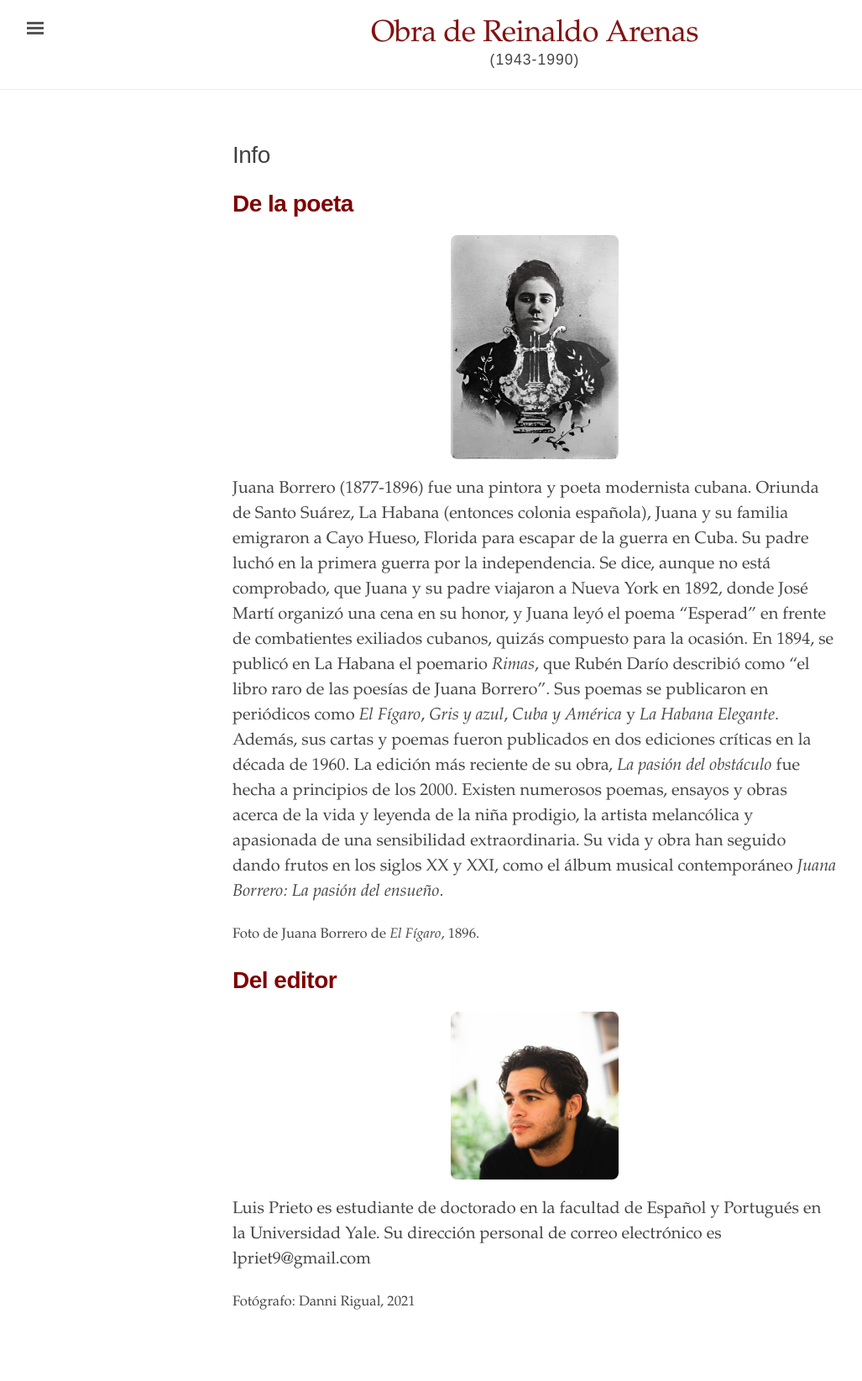
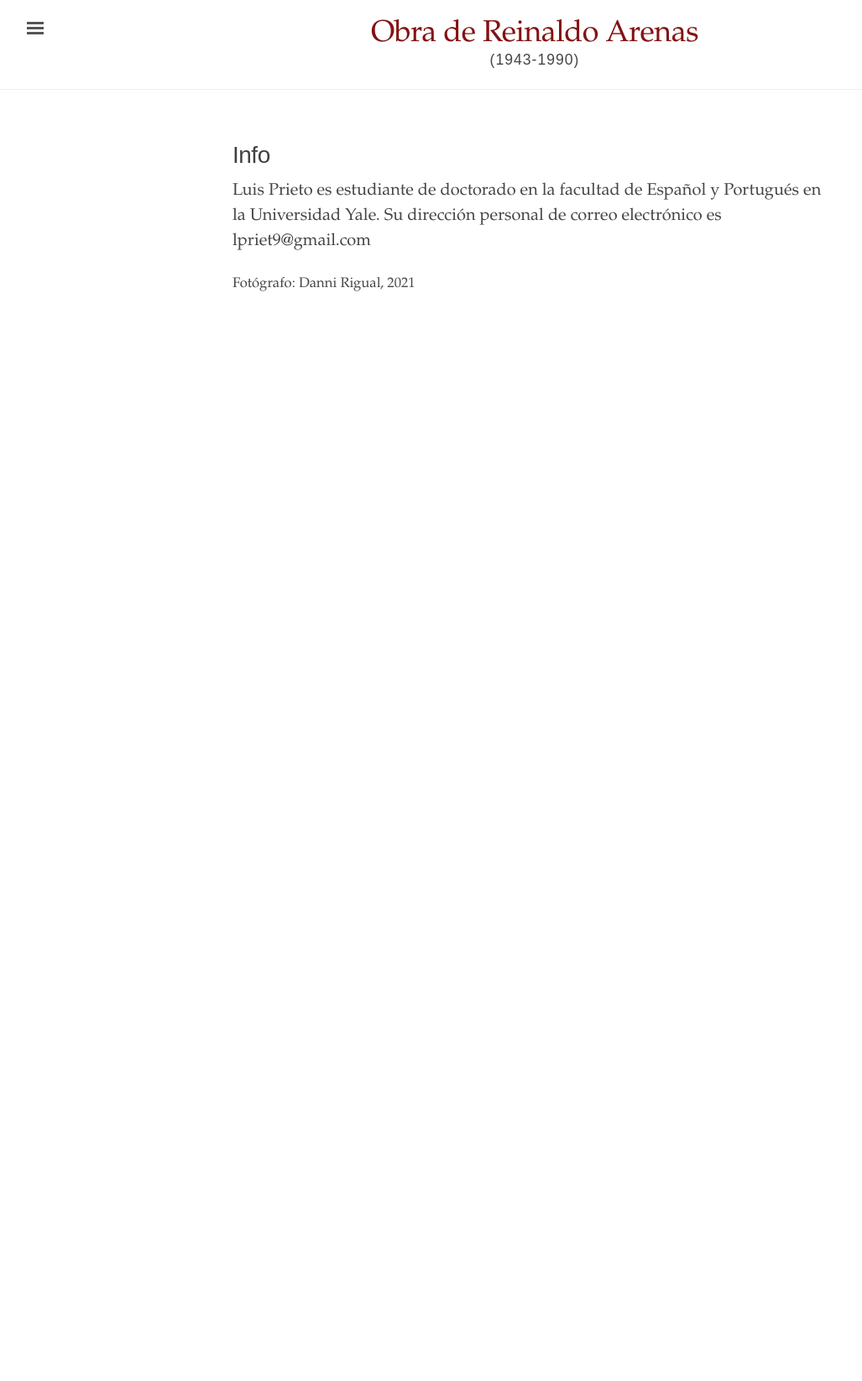
Before and after one commit to edicionesdereparto/arenas, a Jekyll site: the page built from info.md, in a window 1280 px wide. Shown: the whole page at 84% size, without its empty margins (3-1030 px from the left). Built offline with Jekyll 4.4.1, drawn with Linux system fonts in a browser that asks for light colours; after the commit the page ends 900 px from its top, so only the background shows below that.

Commit message:
Update info.md

```diff
--- a/info.md
+++ b/info.md
@@ -2,16 +2,6 @@
 layout: page
 title: Info
 ---
-<h1 style="font-weight: bold; color: #800000;">De la poeta</h1>
-<img src="{{ site.baseurl }}/assets/fotojb.jpg" alt="Juana Borrero" style="text-align: center; max-width: 200px; border-radius: 8px; margin: 20px auto; display: block;">
-
-Juana Borrero (1877-1896) fue una pintora y poeta modernista cubana. Oriunda de Santo Suárez, La Habana (entonces colonia española), Juana y su familia emigraron a Cayo Hueso, Florida para escapar de la guerra en Cuba. Su padre luchó en la primera guerra por la independencia. Se dice, aunque no está comprobado, que Juana y su padre viajaron a Nueva York en 1892, donde José Martí organizó una cena en su honor, y Juana leyó el poema "Esperad" en frente de combatientes exiliados cubanos, quizás compuesto para la ocasión. En 1894, se publicó en La Habana el poemario <i>Rimas</i>, que Rubén Darío describió como "el libro raro de las poesías de Juana Borrero". Sus poemas se publicaron en periódicos como <i>El Fígaro</i>, <i>Gris y azul</i>, <i>Cuba y América</i> y <i>La Habana Elegante</i>. Además, sus cartas y poemas fueron publicados en dos ediciones críticas en la década de 1960. La edición más reciente de su obra, <i>La pasión del obstáculo</i> fue hecha a principios de los 2000. Existen numerosos poemas, ensayos y obras acerca de la vida y leyenda de la niña prodigio, la artista melancólica y apasionada de una sensibilidad extraordinaria. Su vida y obra han seguido dando frutos en los siglos XX y XXI, como el álbum musical contemporáneo <i>Juana Borrero: La pasión del ensueño</i>.
-
-<small>Foto de Juana Borrero de <em>El Fígaro</em>, 1896.</small>
-
-<h1 style="font-weight: bold; color: #800000;">Del editor</h1>
-
-<img src="{{ site.baseurl }}/assets/profile.png" alt="Luis Prieto" style="text-align: center; max-width: 200px; border-radius: 8px; margin: 20px auto; display: block;">
 
 Luis Prieto es estudiante de doctorado en la facultad de Español y Portugués en la Universidad Yale. Su dirección personal de correo electrónico es lpriet9@gmail.com
 
```
